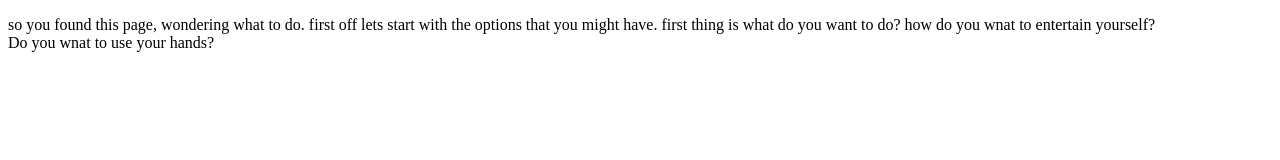
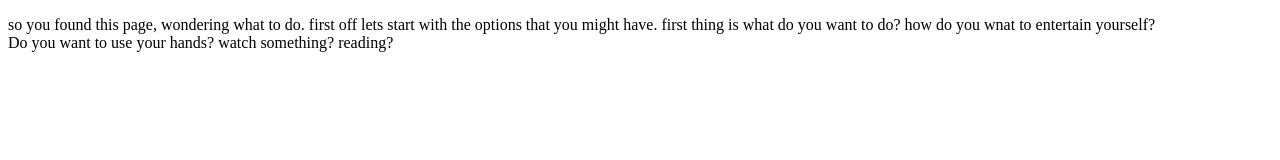
Before and after one commit to ruben-a11y/website, a plain HTML site: page index.html in a window 1280 px wide. Drawn offline with Linux system fonts and the light colour scheme.

Commit message:
Update index.html

```diff
--- a/index.html
+++ b/index.html
@@ -6,6 +6,6 @@
   </head>
 
   <body>
-<p>so you found this page, wondering what to do. first off lets start with the options that you might have. first thing is what do you want to do? how do you wnat to entertain yourself? <br> Do you wnat to use your hands?</p>
+<p>so you found this page, wondering what to do. first off lets start with the options that you might have. first thing is what do you want to do? how do you wnat to entertain yourself? <br> Do you want to use your hands? watch something? reading?</p>
   </body>
 </html>
```
